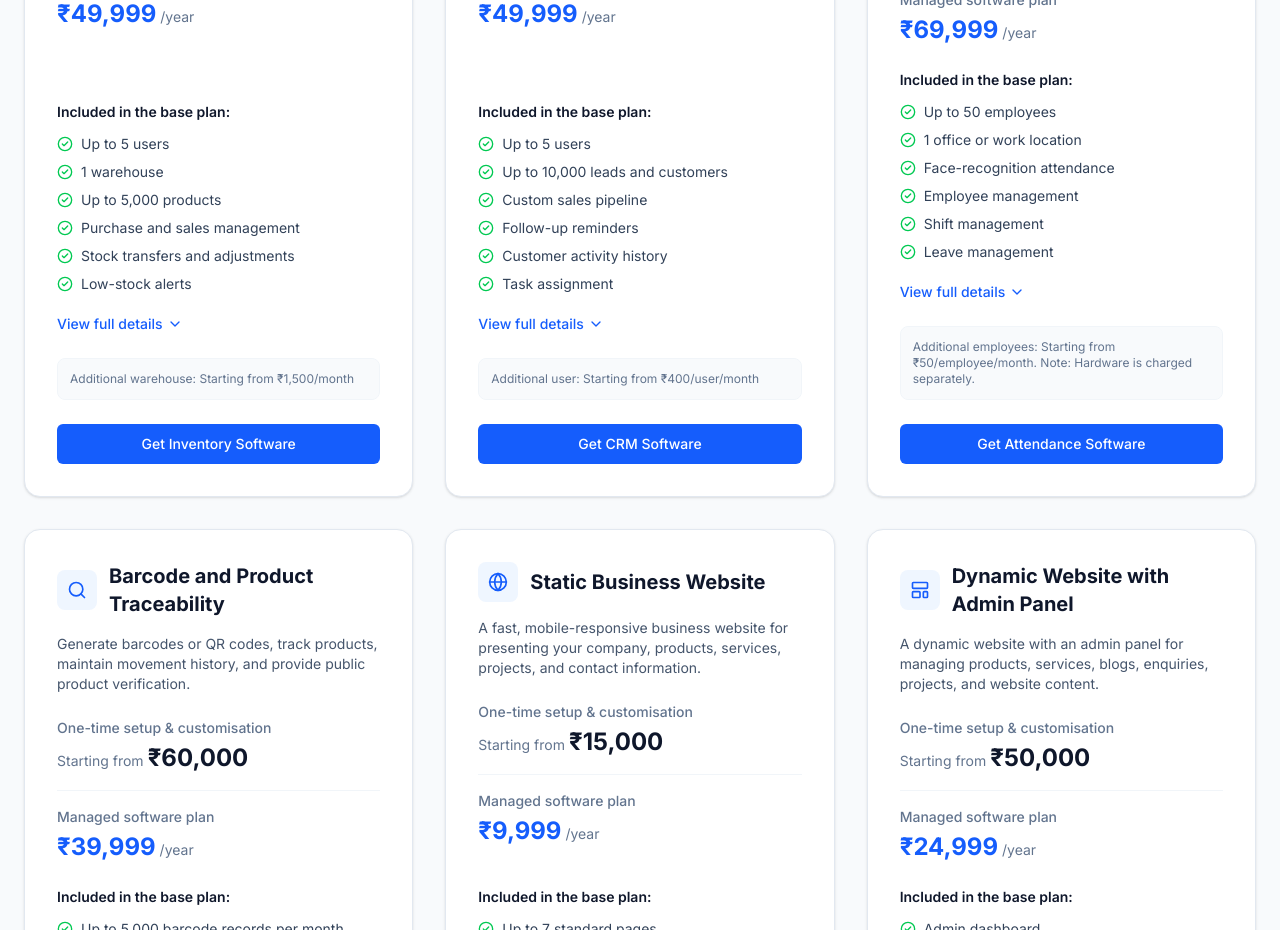
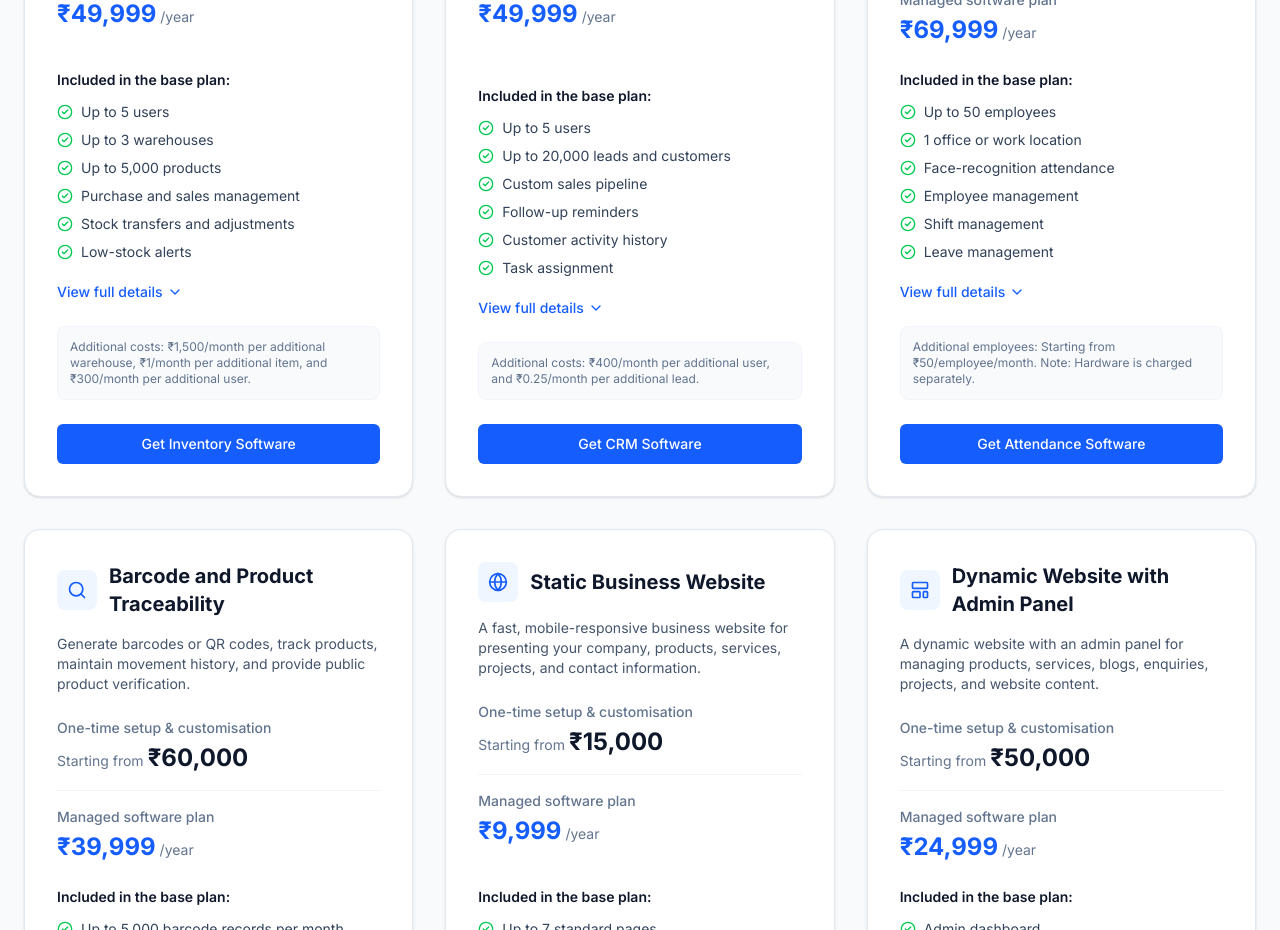
Before and after one commit to ASHU-web/softek-labs-website, a Next.js app: page / in a window 1280 px wide. Shown: the part 6580-7510 px from the top of the page. Built offline with nearby package versions, Linux system fonts and the light colour scheme.

Commit message:
Update inventory and CRM pricing features and additional costs

```diff
--- a/src/data/pricing.ts
+++ b/src/data/pricing.ts
@@ -12,7 +12,7 @@ export const individualModules = [
     annualPlan: "49,999",
     features: [
       "Up to 5 users",
-      "1 warehouse",
+      "Up to 3 warehouses",
       "Up to 5,000 products",
       "Purchase and sales management",
       "Stock transfers and adjustments",
@@ -23,7 +23,7 @@ export const individualModules = [
       "Cloud hosting and automated backups",
       "Maintenance and technical support",
     ],
-    additionalCosts: "Additional warehouse: Starting from ₹1,500/month",
+    additionalCosts: "Additional costs: ₹1,500/month per additional warehouse, ₹1/month per additional item, and ₹300/month per additional user.",
     ctaText: "Get Inventory Software",
     formValue: "Inventory Management"
   },
@@ -38,7 +38,7 @@ export const individualModules = [
     annualPlan: "49,999",
     features: [
       "Up to 5 users",
-      "Up to 10,000 leads and customers",
+      "Up to 20,000 leads and customers",
       "Custom sales pipeline",
       "Follow-up reminders",
       "Customer activity history",
@@ -49,7 +49,7 @@ export const individualModules = [
       "Cloud hosting and automated backups",
       "Maintenance and technical support",
     ],
-    additionalCosts: "Additional user: Starting from ₹400/user/month",
+    additionalCosts: "Additional costs: ₹400/month per additional user, and ₹0.25/month per additional lead.",
     ctaText: "Get CRM Software",
     formValue: "CRM"
   },
```
